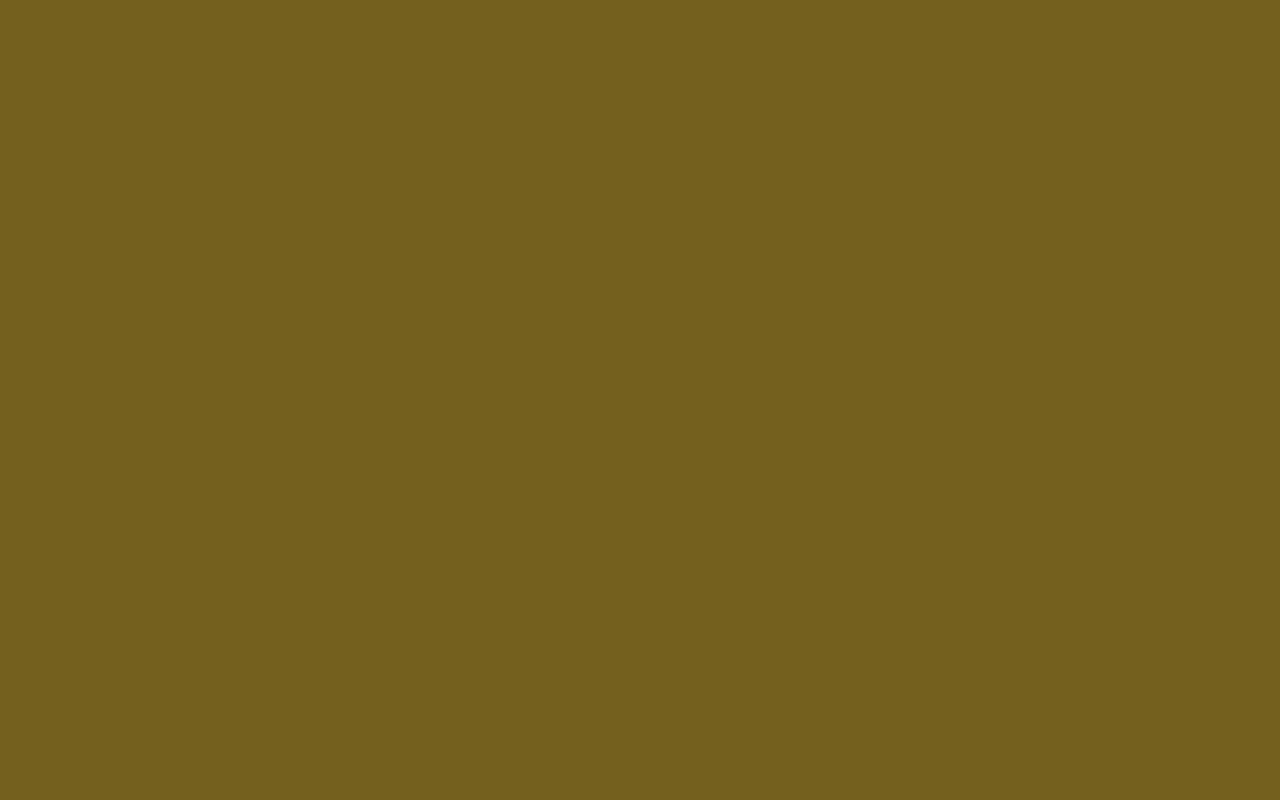
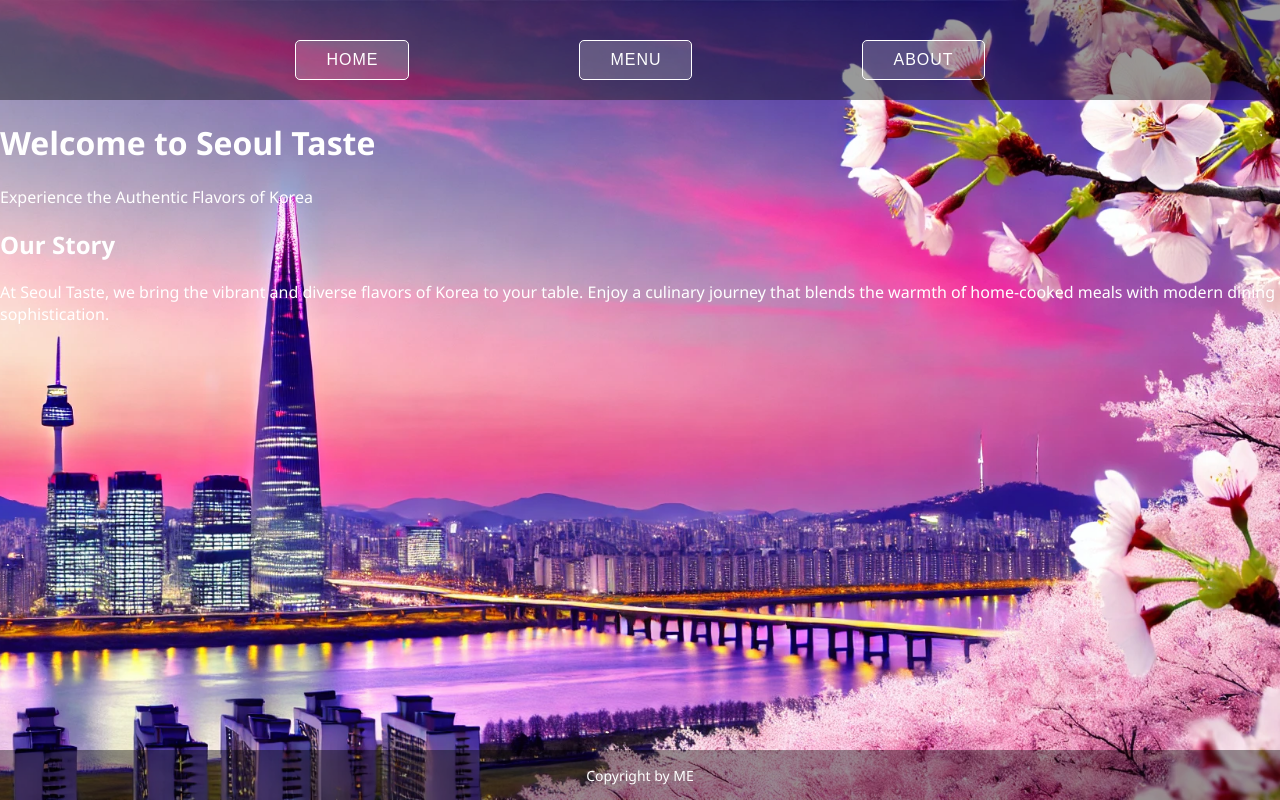
Before and after one commit to drevilwav/rest-page, a website built with webpack: page src/template.html in a window 1280 px wide. Built offline with nearby package versions, Linux system fonts and the light colour scheme.

Commit message:
initiate html template

```diff
--- a/package.json
+++ b/package.json
@@ -12,6 +12,7 @@
   "description": "",
   "devDependencies": {
     "css-loader": "^7.1.2",
+    "file-loader": "^6.2.0",
     "html-loader": "^5.1.0",
     "html-webpack-plugin": "^5.6.0",
     "style-loader": "^4.0.0",
--- a/src/styles.css
+++ b/src/styles.css
@@ -1,3 +1,80 @@
+html,
 body {
-  background-color: rgb(116, 96, 30);
+  min-height: 100vh;
+  margin: 0;
+  padding: 0;
+  font-family: 'Segoe UI', Roboto, Helvetica, Tahoma, Geneva, Verdana, sans-serif;
 }
+
+p {
+  margin: 0;
+}
+
+body {
+  display: flex;
+  flex-direction: column;
+  align-items: stretch;
+  background-image: url('/src/img/Seoul.png');
+  background-size: cover;
+  background-position: center;
+  background-repeat: no-repeat;
+}
+
+nav,
+footer {
+  background-color: rgba(0, 0, 0, 0.4);
+}
+
+nav {
+  display: flex;
+  justify-content: center;
+  align-items: flex-end;
+  gap: 150px;
+  height: 80px;
+  padding-bottom: 20px;
+  flex-shrink: 0;
+}
+
+button {
+  background-color: rgba(255, 255, 255, 0.2); /* Полупрозрачный белый фон */
+  color: #FFFFFF; /* Белый текст */
+  border: 1px solid #FFFFFF; /* Белая граница для четкости */
+  padding: 10px 30px;
+  margin: 0 10px;
+  border-radius: 5px;
+  font-size: 16px;
+  text-transform: uppercase;
+  letter-spacing: 1px;
+  cursor: pointer;
+  transition: all 0.3s ease;
+}
+
+button:hover {
+  background-color: rgba(255, 255, 255, 0.4); /* Увеличенная прозрачность при наведении */
+  color: #1C3D5A; /* Темно-синий текст при наведении */
+  border: 1px solid #D4AF37; /* Золотая граница при наведении */
+}
+
+button:active {
+  background-color: #D4AF37; /* Золотой фон при нажатии */
+  color: #1C3D5A; /* Темно-синий текст */
+  border: 1px solid #D4AF37; /* Соответствующая граница */
+}
+
+footer {
+  display: flex;
+  align-items: center;
+  justify-content: center;
+  height: 50px;
+  flex-shrink: 0;
+}
+
+footer > div {
+  color: white;
+  font-size: 14px;
+}
+
+#content {
+  flex: 1;
+  color: white;
+}
--- a/src/template.html
+++ b/src/template.html
@@ -6,6 +6,27 @@
   <title>Document</title>
 </head>
 <body>
-
+  <header>
+    <nav>
+      <button>Home</button>
+      <button>Menu</button>
+      <button>About</button>
+    </nav>
+  </header>
+  <div id="content">
+    <div class="welcome">
+      <h1>Welcome to Seoul Taste</h1>
+      <p>Experience the Authentic Flavors of Korea</p>
+    </div>
+    <div class="story">
+      <h2>Our Story</h2>
+      <p>
+        At Seoul Taste, we bring the vibrant and diverse flavors of Korea to your table. Enjoy a culinary journey that blends the warmth of home-cooked meals with modern dining sophistication.
+      </p>
+    </div>
+  </div>
+  <footer>
+    <div>Copyright by ME</div>
+  </footer>
 </body>
 </html>
```
Also changed, not shown: src/img/Seoul.png (added), src/index.js (line endings or trailing spaces), 1 other file.
